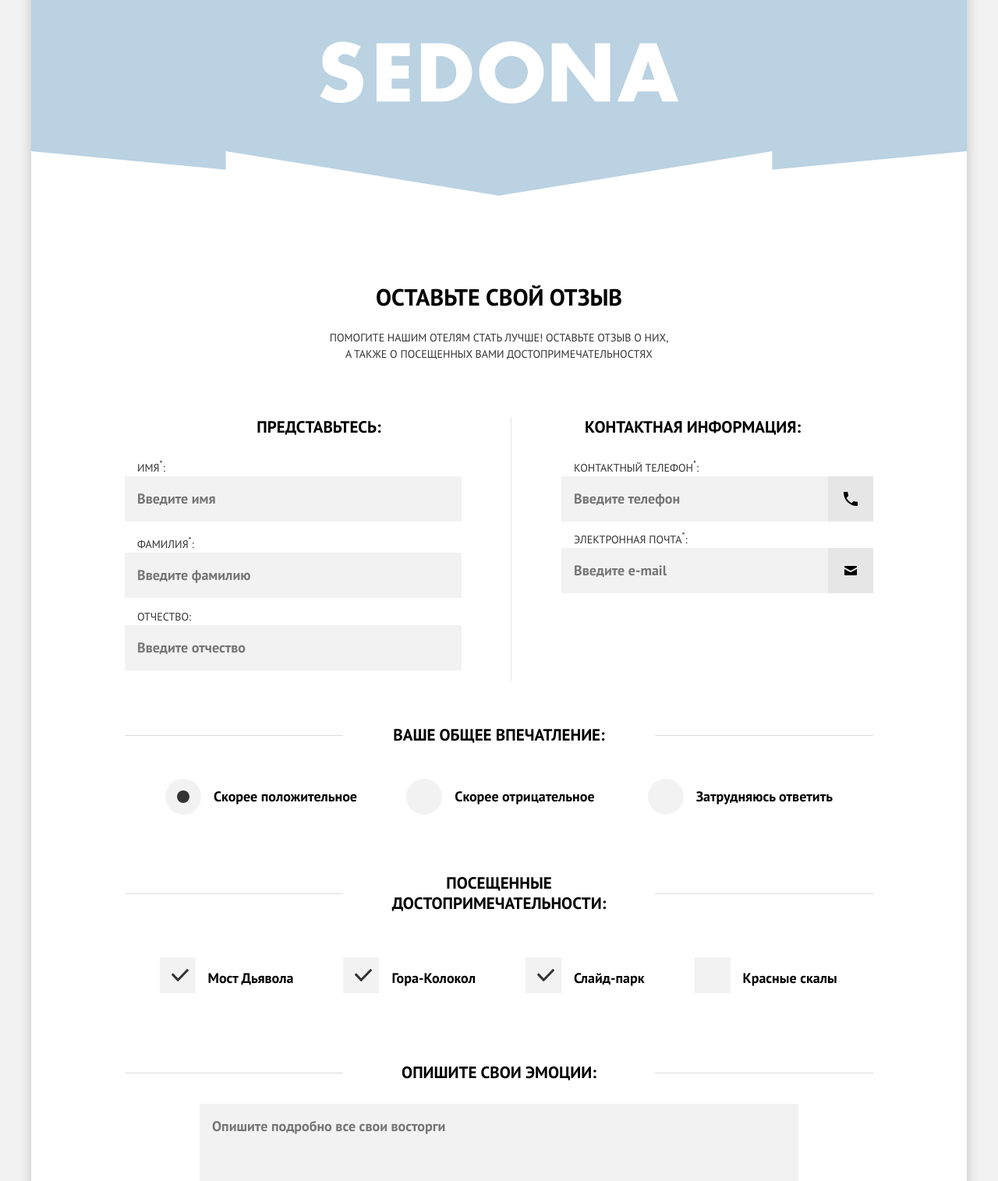
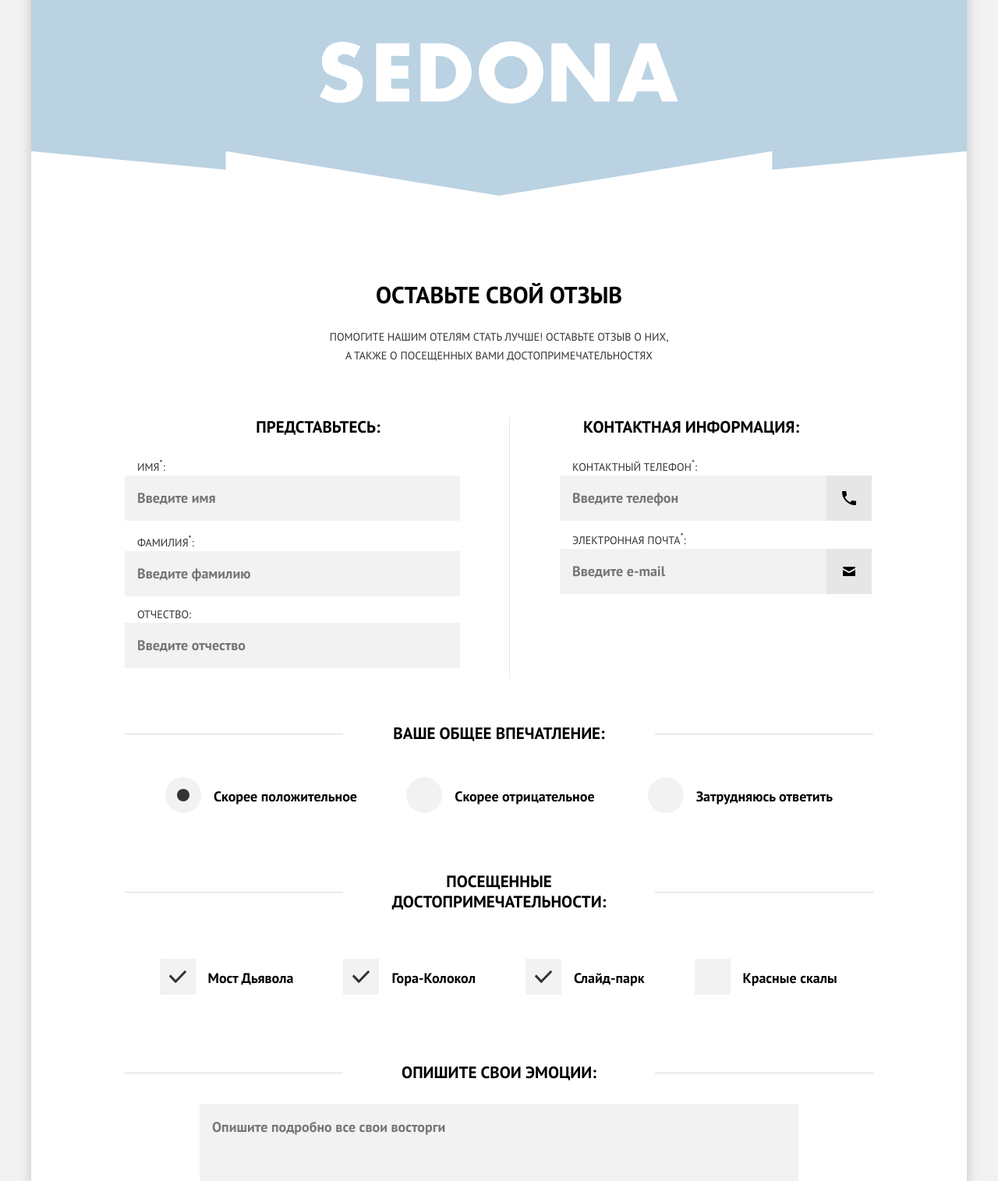
Before and after one commit to htmlacademy-adaptive/2130957-sedona-27, a website: page source/form.html in a window 1280 px wide. Shown: the part 105-1620 px from the top of the page at 78% size. Drawn offline with nearby package versions, Linux system fonts and the light colour scheme; files that its build step writes are made by us from their sources.

Commit message:
form fixed according to pixel perfect

```diff
--- a/source/form.html
+++ b/source/form.html
@@ -157,7 +157,7 @@
       </form>
   </section>
 </main>
-<footer class="main-footer">
+<footer class="main-footer main-footer--inner">
   <div class="main-footer__wrapper">
     <div class="main-footer__tagline">#visitsedona</div>
     <div class="main-footer__social social">
--- a/source/sass/blocks/button.scss
+++ b/source/sass/blocks/button.scss
@@ -45,7 +45,7 @@
 
   &--form {
     width: 100%;
-    margin-bottom: 3px;
+    margin-bottom: 1px;
 
     @media (min-width: variables.$tablet-width) {
       margin-bottom: 0;
--- a/source/sass/blocks/control.scss
+++ b/source/sass/blocks/control.scss
@@ -39,7 +39,6 @@
   display: flex;
   align-items: center;
   height: 46px;
-  padding-top: 2px;
   padding-left: 62px;
   font-size: 18px;
   font-family: "PT Sans", "Arial", sans-serif;
@@ -52,7 +51,6 @@
 
 .control__mark {
   position: absolute;
-  top: 2px;
   left: 0;
   width: 46px;
   height: 46px;
@@ -80,7 +78,7 @@
   content: "";
   position: absolute;
   top: 15px;
-  left: 15px;
+  left: 12px;
   width: 22px;
   height: 16px;
   background-image: url("../img/form/tick.svg");
@@ -124,9 +122,14 @@
   @media (min-width: variables.$tablet-width) and (max-width: 1199px) {
     grid-template-columns: 224px 224px;
     column-gap: 32px;
+    row-gap: 10px;
   }
 
   @media (min-width: variables.$desktop-width) {
     margin-top: 54px;
   }
 }
+
+.control__text {
+  margin-top: 3px;
+}
--- a/source/sass/blocks/form.scss
+++ b/source/sass/blocks/form.scss
@@ -4,7 +4,7 @@
 @use "../global/visually-hidden";
 
 .form {
-  padding-bottom: 24px;
+  padding-bottom: 26px;
   background-color: colors.$white-color;
 
   @media (min-width: variables.$tablet-width) {
@@ -12,7 +12,7 @@
   }
 
   @media (min-width: variables.$desktop-width) {
-    padding: 0 120px 64px;
+    padding: 0 120px 57px;
   }
 }
 
@@ -34,11 +34,11 @@
   @media (min-width: variables.$tablet-width) {
     padding: 0;
     width: 100%;
-    margin-bottom: 48px;
+    margin-bottom: 50px;
   }
 
   @media (min-width: variables.$desktop-width) {
-    margin-bottom: 56px;
+    margin-bottom: 58px;
   }
 }
 
@@ -53,6 +53,10 @@
 .form__group:first-child {
   border-top: 1px solid #e5e5e5;
 
+  @media (max-width: variables.$mobile-width) {
+    padding: 24px 20px 27px;
+  }
+
   @media (min-width: variables.$tablet-width) {
     width: 50%;
     padding: 0 43px 0 0;
@@ -61,7 +65,7 @@
   }
 
   @media (min-width: variables.$desktop-width) {
-    width: 496px;
+    width: 494px;
     padding: 0 63px 0 0;
   }
 }
@@ -75,6 +79,20 @@
   @media (min-width: variables.$desktop-width) {
     width: 464px;
   }
+}
+
+.form__group:nth-child(3) .form__title {
+  @media (max-width: variables.$mobile-width) {
+    margin-bottom: 20px;
+  }
+
+  @media (min-width: variables.$tablet-width) {
+    margin-bottom: 25px;
+  }
+}
+
+.form__group:nth-child(4) .form__title {
+  margin-bottom: 20px;
 }
 
 .form__group:first-child .form__title {
@@ -99,7 +117,7 @@
 
 .form__label {
   display: block;
-  margin-bottom: 14px;
+  margin-bottom: 13px;
   text-transform: uppercase;
 
   &--phone {
@@ -166,14 +184,14 @@
 .form__title {
   position: relative;
   margin-top: 0;
-  margin-bottom: 16px;
+  margin-bottom: 14px;
   text-align: center;
 
   @include mixins.title-s;
 
   @media (min-width: variables.$tablet-width) {
     @include mixins.title-tablet-m;
-    margin-bottom: 23px;
+    margin-bottom: 22px;
 
     &--bordered::before {
       content: "";
@@ -227,6 +245,7 @@
   @media (min-width: variables.$desktop-width) {
     margin: 0 96px;
     width: 768px;
+    padding: 17px 16px;
   }
 
   &:hover {
@@ -234,10 +253,6 @@
   }
 
   &:focus {
-    background-color: colors.$form-input-hover;
-  }
-
-  &:active {
     background-color: #f2f2f2;
     box-shadow: inset 0 0 0 4px #e5e5e5;
   }
@@ -274,6 +289,7 @@
   color: rgba(51, 51, 51, 0.6);
 
   @media (min-width: variables.$tablet-width) {
+    padding-top: 10px;
     font-size: 14px;
   }
 }
@@ -297,23 +313,23 @@
 
 .form__label--phone,
 .form__label--email {
-  margin-bottom: 8px;
+  margin-bottom: 10px;
 }
 
 .form__group:nth-child(4) {
-  padding-bottom: 20px;
-
   @media (min-width: variables.$tablet-width) {
-    margin-bottom: 16px;
+    margin-bottom: 44px;
   }
 
   @media (min-width: variables.$desktop-width) {
-    margin-bottom: 65px;
+    margin-bottom: 87px;
   }
 }
 
 .form__group:last-of-type {
-  margin-bottom: 44px;
+  @media (min-width: variables.$tablet-width) {
+    margin-bottom: 43px;
+  }
 }
 
 .form__group:nth-of-type(3) {
@@ -323,6 +339,12 @@
 }
 
 .form__group:last-of-type .form__title {
+  margin-bottom: 17px;
+
+  @media (min-width: variables.$tablet-width) {
+    margin-bottom: 26px;
+  }
+
   @media (min-width: variables.$desktop-width) {
     margin-bottom: 27px;
   }
--- a/source/sass/blocks/hero.scss
+++ b/source/sass/blocks/hero.scss
@@ -30,7 +30,7 @@
     background-position: 50% 100%, 50% 100%;
 
     @media (min-width: variables.$tablet-width) {
-      padding: 95px 0 115px;
+      padding: 95px 0 116px;
     }
 
     @media (min-width: variables.$desktop-width) {
@@ -104,10 +104,3 @@
     }
   }
 }
-
-.hero--inner .hero__icon {
-  @media (min-width: variables.$tablet-width) {
-    width: 471px;
-    height: 81px;
-  }
-}
--- a/source/sass/blocks/intro.scss
+++ b/source/sass/blocks/intro.scss
@@ -30,14 +30,14 @@
 
   &--form {
     padding-top: 36px;
-    padding-bottom: 26px;
+    padding-bottom: 27px;
 
     @media (min-width: variables.$tablet-width) {
-      padding: 64px 166px 103px;
+      padding: 62px 166px 101px;
     }
 
     @media (min-width: variables.$desktop-width) {
-      padding: 115px 382px 70px;
+      padding: 112px 382px 67px;
     }
   }
 }
@@ -57,6 +57,12 @@
 .intro__subtitle {
   margin: 0;
   text-transform: uppercase;
+}
+
+.intro--form .intro__subtitle {
+  @media (min-width: variables.$tablet-width) {
+    line-height: 24px;
+  }
 }
 
 .intro__wrapper {
--- a/source/sass/blocks/main-navigation.scss
+++ b/source/sass/blocks/main-navigation.scss
@@ -121,7 +121,6 @@
 }
 
 .main-navigation__list-item--active .main-navigation__list-link {
-
   &:hover {
     background-color: colors.$gray-dark;
   }
```
Also changed, not shown: source/sass/blocks/main-footer.scss (line endings or trailing spaces).
